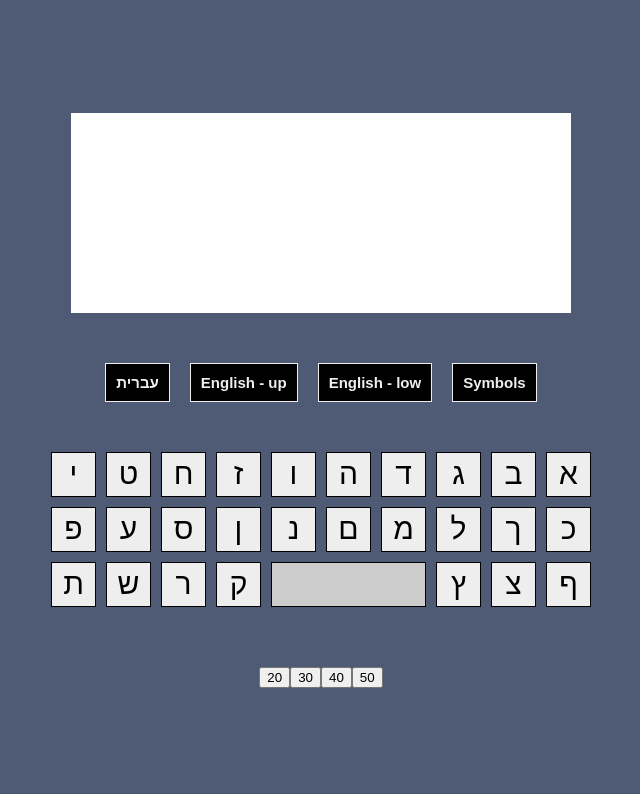
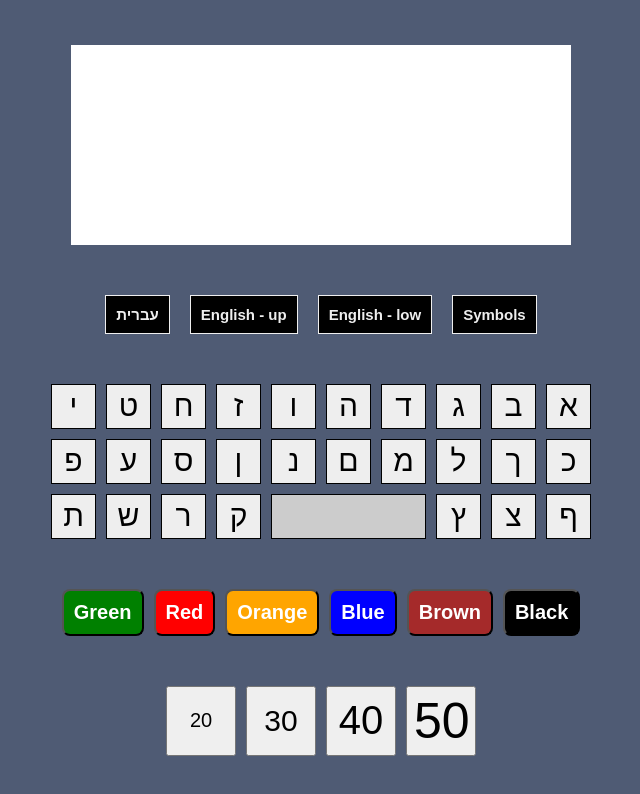
Before and after one commit to yossi-ka/project-chapter-4-React-keyboard, a React (Create React App) app: page / in a window 1280 px wide. Shown: the top 794 px of the page, without its empty margins (319-959 px from the left). Built offline with nearby package versions, Linux system fonts and the light colour scheme.

Commit message:
adding sizes & colors

```diff
--- a/src/components/Keyboard.module.css
+++ b/src/components/Keyboard.module.css
@@ -31,6 +31,7 @@
   box-sizing: border-box;
 }
 .textarea {
+  font-weight: 600;
   width: 500px;
   height: 200px;
   background-color: white;
@@ -56,6 +57,22 @@
   border: 1px solid #eee;
   color: #eee;
 }
-.sizes button{
-
+.sizes{
+  display: flex;
+  gap: 10px;
 }
+.sizes button {
+  width: 70px;
+  height: 70px;
+}
+.colors {
+  display: flex;
+  gap: 10px;
+}
+.colors button {
+  color: white;
+  font-weight: 700;
+  padding: 10px;
+  font-size: 20px;
+  border-radius: 8px;
+}
--- a/src/components/KeyboardManage.jsx
+++ b/src/components/KeyboardManage.jsx
@@ -1,6 +1,6 @@
 import Keyboard from "./Keyboard";
 import LanguageButtons from "./buttonsManagement/LanguageButtons";
-// import ColorButtons from "./buttonsManagement/ColorButtons";
+import ColorButtons from "./buttonsManagement/ColorButtons";
 import SizeButtons from "./buttonsManagement/SizeButtons";
 // import SpecialButtons from "./buttonsManagement/SpecialButtons";
 import classes from "./Keyboard.module.css";
@@ -155,6 +155,7 @@ const keyboardArrs = [
     ],
   },
 ];
+
 function KeyboardManage() {
   const [textareaContent, setTextareaContent] = useState("");
   const [keyboardType, setKeyboardType] = useState(0);
@@ -163,7 +164,10 @@ function KeyboardManage() {
 
   return (
     <div className={classes.main}>
-      <div className={classes.textarea} style={{ fontSize: textSize }}>
+      <div
+        className={classes.textarea}
+        style={{ fontSize: textSize, color: textColor }}
+      >
         {textareaContent}
       </div>
       <LanguageButtons setKeyboardType={setKeyboardType} />
@@ -174,9 +178,13 @@ function KeyboardManage() {
           widthSpaceKey={keyboardType === 0 ? 3 : keyboardType === 3 ? 10 : 4}
         />
       </div>
-      {/* <ColorButtons setTextColor={setTextColor} /> */}
+      <ColorButtons setTextColor={setTextColor} />
       <SizeButtons setTextSize={setTextSize} />
-      {/* <SpecialButtons setTextareaContent={setTextareaContent} /> */}
+      {/* <SpecialButtons
+        setTextareaContent={setTextareaContent}
+        setTextColor={setTextColor}
+        setTextSize={setTextSize}
+      /> */}
     </div>
   );
 }
--- a/src/components/buttonsManagement/ColorButtons.jsx
+++ b/src/components/buttonsManagement/ColorButtons.jsx
@@ -0,0 +1,15 @@
+import classes from "../Keyboard.module.css";
+
+function ColorButtons(props) {
+  return (
+    <div className={classes.colors}>
+      <button style={{ backgroundColor:"green"}}  onClick={()=>props.setTextColor("green")}>Green</button>
+      <button style={{ backgroundColor:"red"}}    onClick={()=>props.setTextColor("red")}>Red</button>
+      <button style={{ backgroundColor:"orange"}} onClick={()=>props.setTextColor("orange")}>Orange</button>
+      <button style={{ backgroundColor:"blue"}}   onClick={()=>props.setTextColor("blue")}>Blue</button>
+      <button style={{ backgroundColor:"brown"}}  onClick={()=>props.setTextColor("brown")}>Brown</button>
+      <button style={{ backgroundColor:"black"}}  onClick={()=>props.setTextColor("black")}>Black</button>
+    </div>
+  );
+}
+export default ColorButtons;
--- a/src/components/buttonsManagement/SizeButtons.jsx
+++ b/src/components/buttonsManagement/SizeButtons.jsx
@@ -2,10 +2,10 @@ import classes from "../Keyboard.module.css";
 function SizeButtons(props) {
   return (
     <div className={classes.sizes}>
-      <button onClick={() => props.setTextSize(20)}>20</button>
-      <button onClick={() => props.setTextSize(30)}>30</button>
-      <button onClick={() => props.setTextSize(40)}>40</button>
-      <button onClick={() => props.setTextSize(50)}>50</button>
+      <button style={{fontSize:"20px"}} onClick={() => props.setTextSize(20)}>20</button>
+      <button style={{fontSize:"30px"}} onClick={() => props.setTextSize(30)}>30</button>
+      <button style={{fontSize:"40px"}} onClick={() => props.setTextSize(40)}>40</button>
+      <button style={{fontSize:"50px"}} onClick={() => props.setTextSize(50)}>50</button>
     </div>
   );
 }
```
